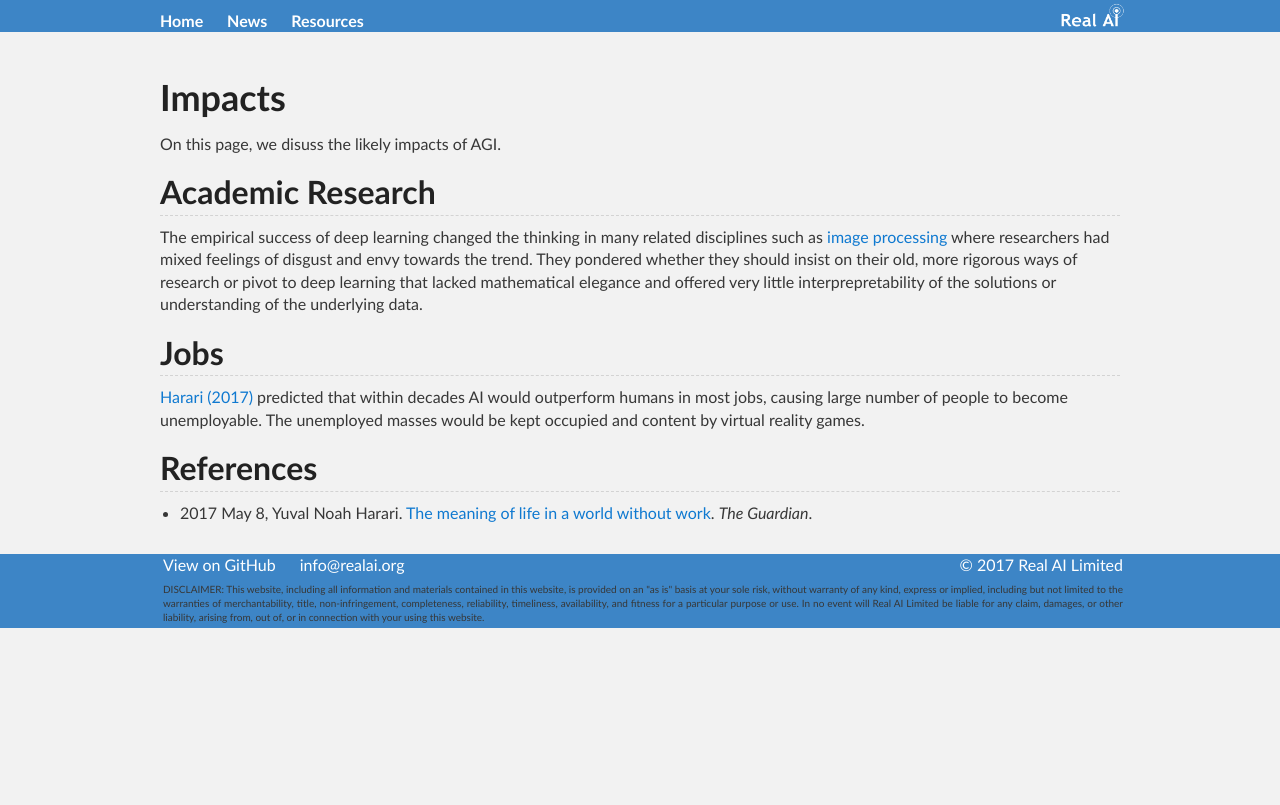
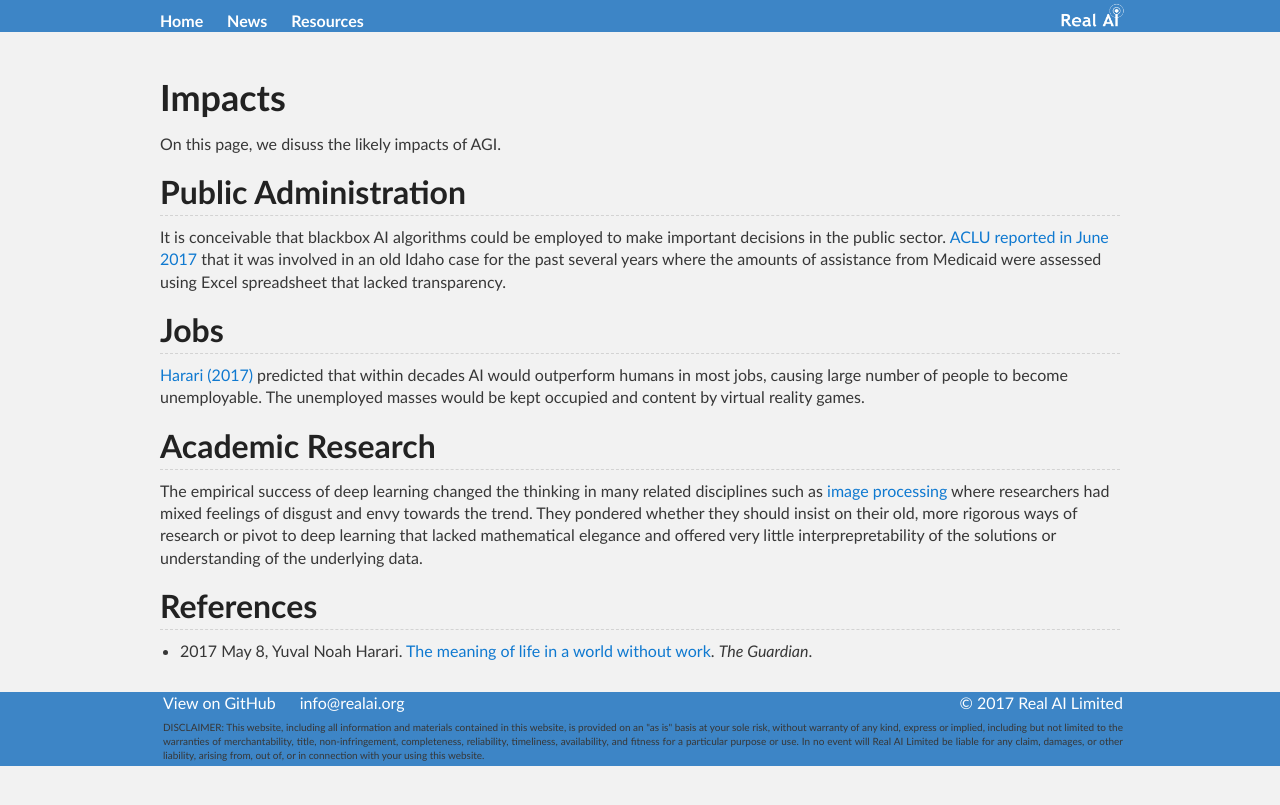
Before and after one commit to Tonywuhk/realai.org, a Jekyll site: the page built from impacts.md, in a window 1280 px wide. Shown: the top 805 px of the page. Built offline with Jekyll 4.4.1, drawn with Linux system fonts in a browser that asks for light colours; our own code applies the rules of GitHub Pages for plain Markdown files; comment, search, counter and statistics services are not loaded; the repository's description, which GitHub fills in, is left out.

Commit message:
Update impacts.md

```diff
--- a/impacts.md
+++ b/impacts.md
@@ -5,14 +5,18 @@ permalink: /impacts/
 
 On this page, we disuss the likely impacts of AGI.
 
-## Academic Research
+## Public Administration
 
-The empirical success of deep learning changed the thinking in many related disciplines such as [image processing](https://sinews.siam.org/Details-Page/deep-deep-trouble) where researchers had mixed feelings of disgust and envy towards the trend. They pondered whether they should insist on their old, more rigorous ways of research or pivot to deep learning that lacked mathematical elegance and offered very little interprepretability of the solutions or understanding of the underlying data.
+It is conceivable that blackbox AI algorithms could be employed to make important decisions in the public sector. [ACLU reported in June 2017](https://www.aclu.org/blog/free-future/pitfalls-artificial-intelligence-decisionmaking-highlighted-idaho-aclu-case) that it was involved in an old Idaho case for the past several years where the amounts of assistance from Medicaid were assessed using Excel spreadsheet that lacked transparency.
 
 ## Jobs
 
 [Harari (2017)](https://www.theguardian.com/technology/2017/may/08/virtual-reality-religion-robots-sapiens-book) predicted that within decades AI would outperform humans in most jobs, causing large number of people to become unemployable. The unemployed masses would be kept occupied and content by virtual reality games.
 
+## Academic Research
+
+The empirical success of deep learning changed the thinking in many related disciplines such as [image processing](https://sinews.siam.org/Details-Page/deep-deep-trouble) where researchers had mixed feelings of disgust and envy towards the trend. They pondered whether they should insist on their old, more rigorous ways of research or pivot to deep learning that lacked mathematical elegance and offered very little interprepretability of the solutions or understanding of the underlying data.
+
 ## References
 
 * 2017 May 8, Yuval Noah Harari. [The meaning of life in a world without work](https://www.theguardian.com/technology/2017/may/08/virtual-reality-religion-robots-sapiens-book). *The Guardian*.
```
